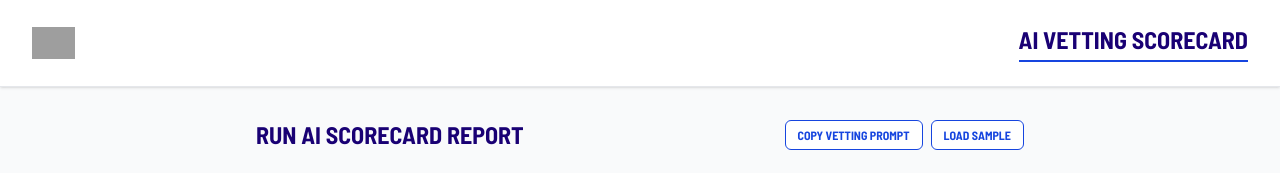
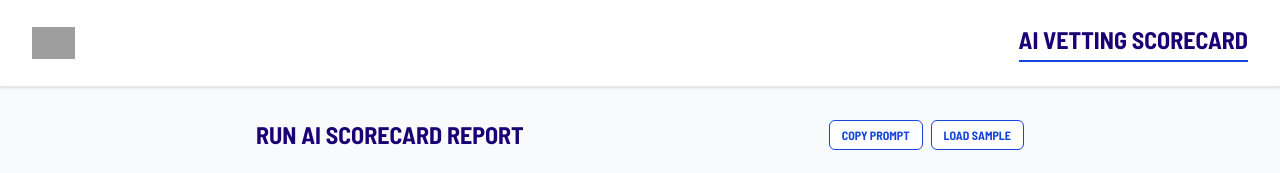
Before and after one commit to beerooyay/vetting, a React (Vite) app: page / in a window 1280 px wide. Shown: the top 173 px of the page. Built offline with nearby package versions, Linux system fonts and the light colour scheme; grey boxes are pictures that could not be loaded.

Commit message:
fix: display "Copy Prompt" button correctly
Add whitespace change to force refresh and ensure proper button display.

Co-authored-by: blaize rouyea <190704146+beerooyay@users.noreply.github.com>

```diff
--- a/src/App.tsx
+++ b/src/App.tsx
@@ -295,7 +295,7 @@ Then provide:
                     className="inline-flex items-center px-3 py-1.5 text-xs font-bold uppercase rounded-md border border-[#1645DF] text-[#1645DF] bg-white hover:bg-[#1645DF] hover:text-white transition-colors"
                     style={{ fontFamily: "'Barlow Semi Condensed', 'Barlow', sans-serif" }}
                   >
-                    {copied ? 'Copied!' : 'Copy Vetting Prompt'}
+                    {copied ? 'Copied!' : 'Copy Prompt'}
                   </button>
                   <button
                     type="button"
```
